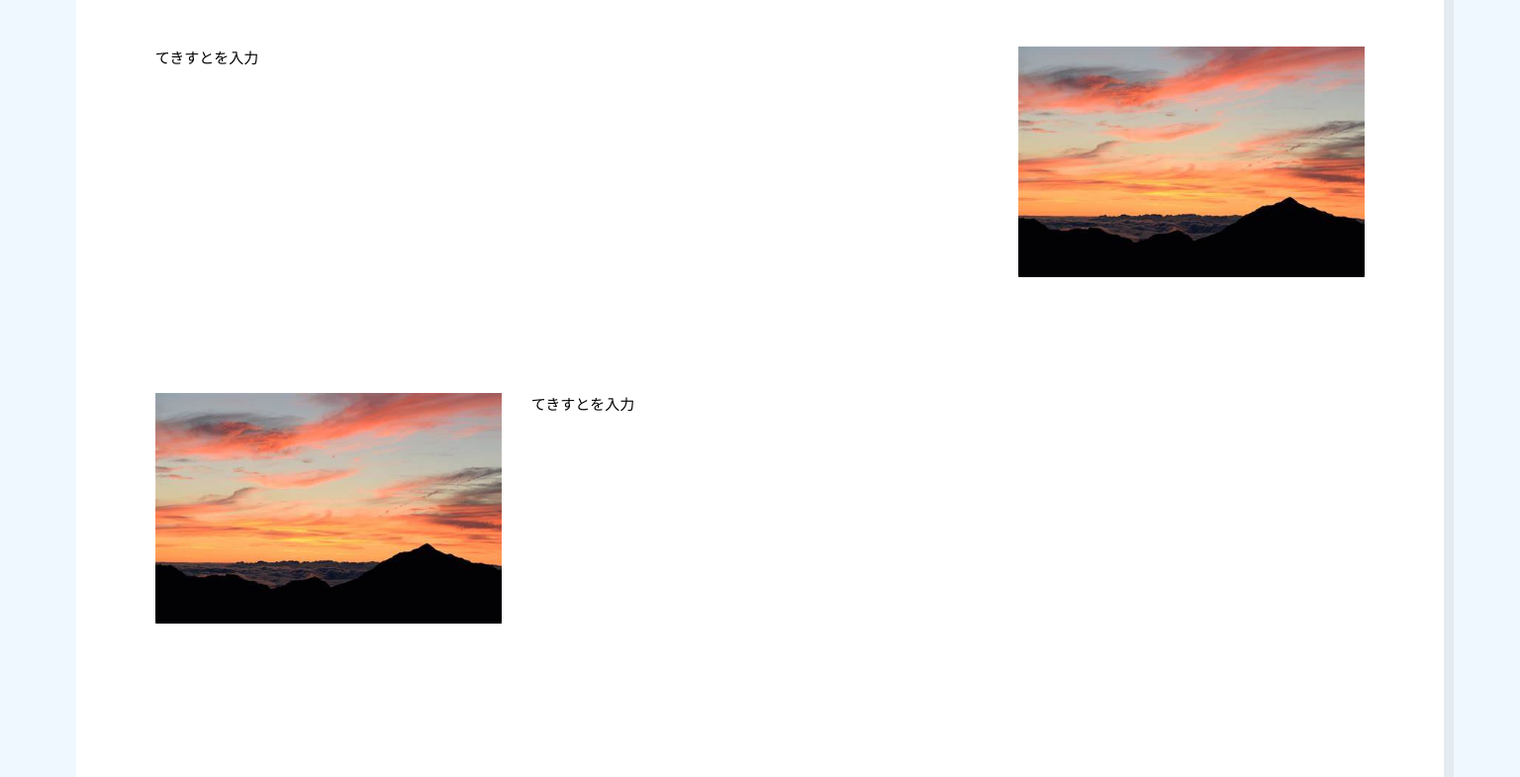
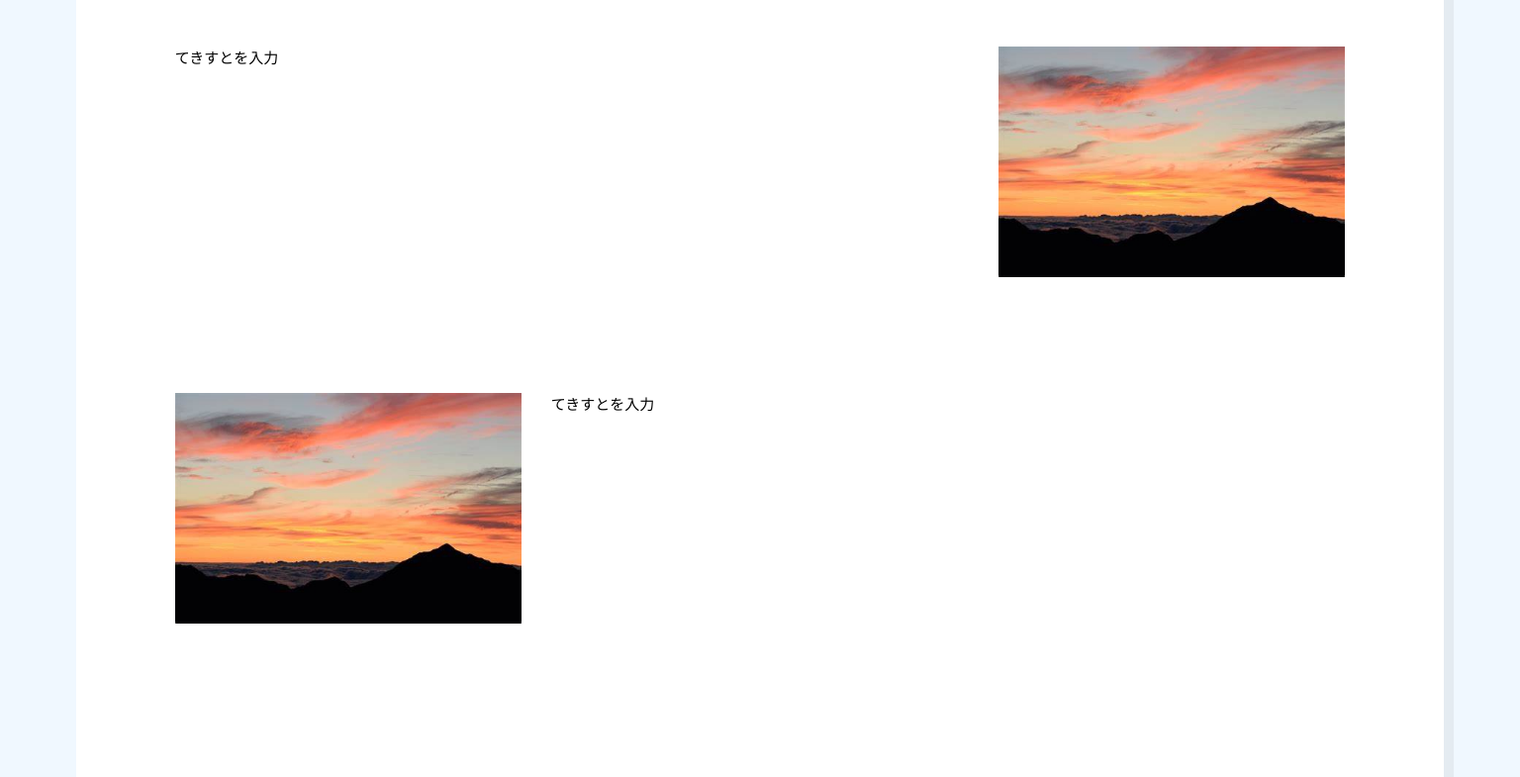
Before and after one commit to ulxsth/asofes-webpage, a plain HTML site: page index.html in a window 1536 px wide. Shown: the part 242-1027 px from the top of the page at 99% size. Drawn offline with Linux system fonts and the light colour scheme; a web font is replaced by a local one.

Commit message:
PCビューでコンテンツ幅を調整するように

```diff
--- a/css/responcive.css
+++ b/css/responcive.css
@@ -31,7 +31,11 @@
 }
 
 /* PC */
-@media screen and (min-width: 1401px) {
+@media screen and (min-width: 1301px) {
+    .content-container {
+        margin: 0 10rem;
+    }
+
     .content img {
         width: 35rem;
     }
```
